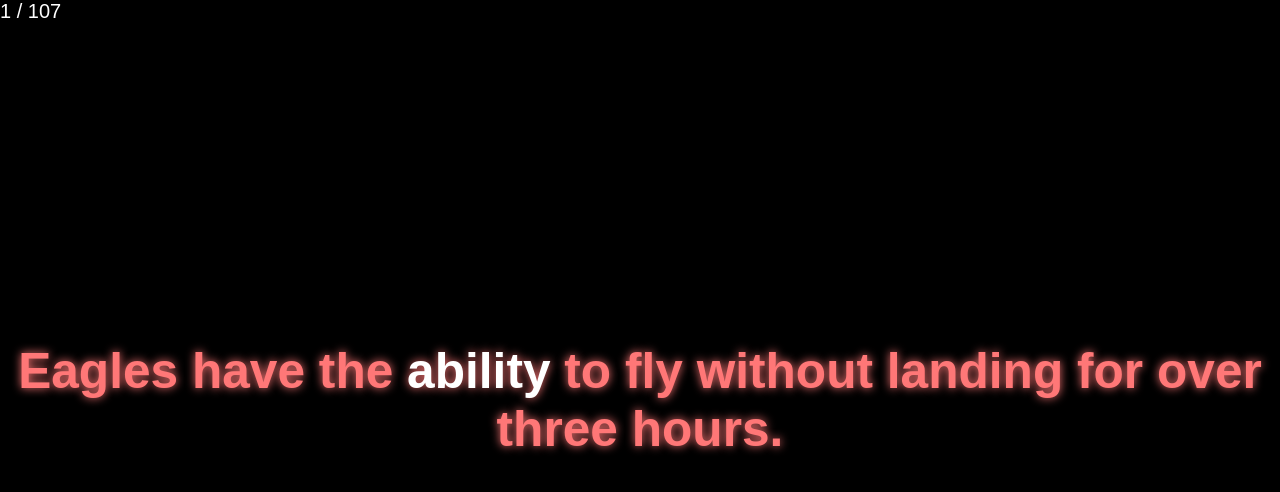
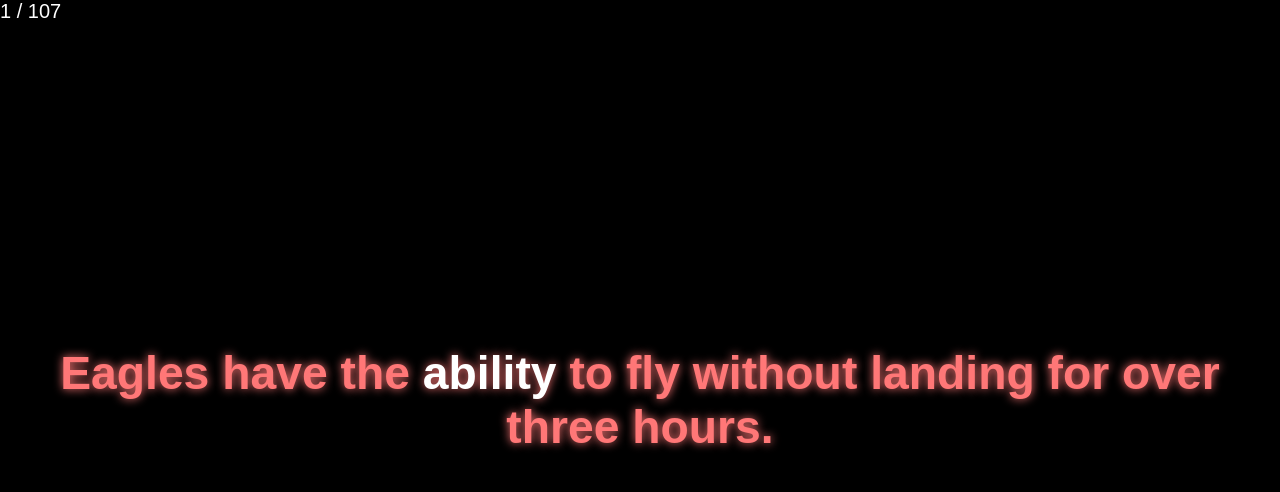
Before and after one commit to coding142857-2/coding142857-2.github.io, a plain HTML site: page speedUp/index.html in a window 1280 px wide. Both pictures are taken after a click on the button "start". Drawn offline with Linux system fonts and the light colour scheme.

Commit message:
Update index.html

```diff
--- a/speedUp/index.html
+++ b/speedUp/index.html
@@ -210,7 +210,7 @@
             if (count === quastions.length) count = 0;
         }
         index.innerText = (count + 1) + ' / ' + quastions.length;
-        info.style.scale = f2(tick) * 0.01 + 0.99;
+        info.style.scale = f2(tick) * 0.1 + 0.9;
         if (count > -1) {
             if (tick <= 0.75) {
                 let str = '';
```
